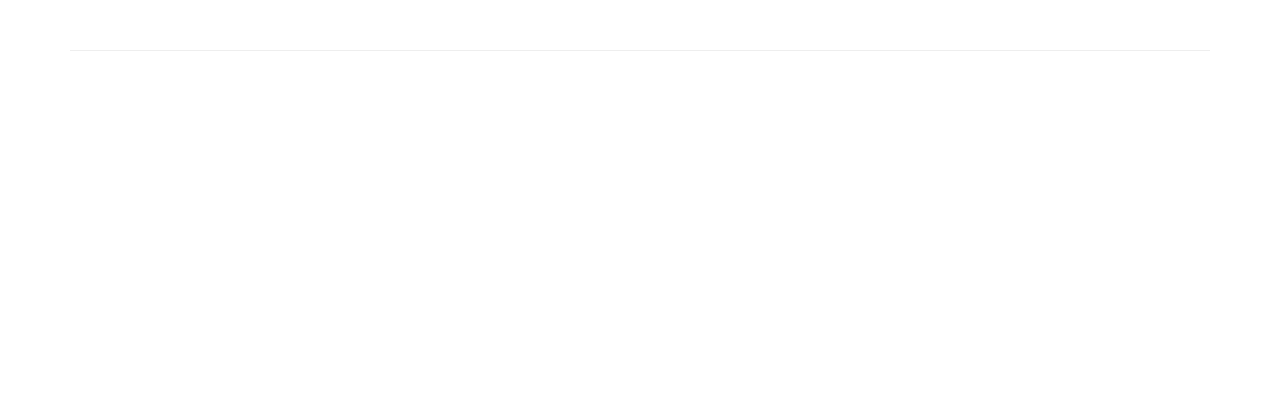
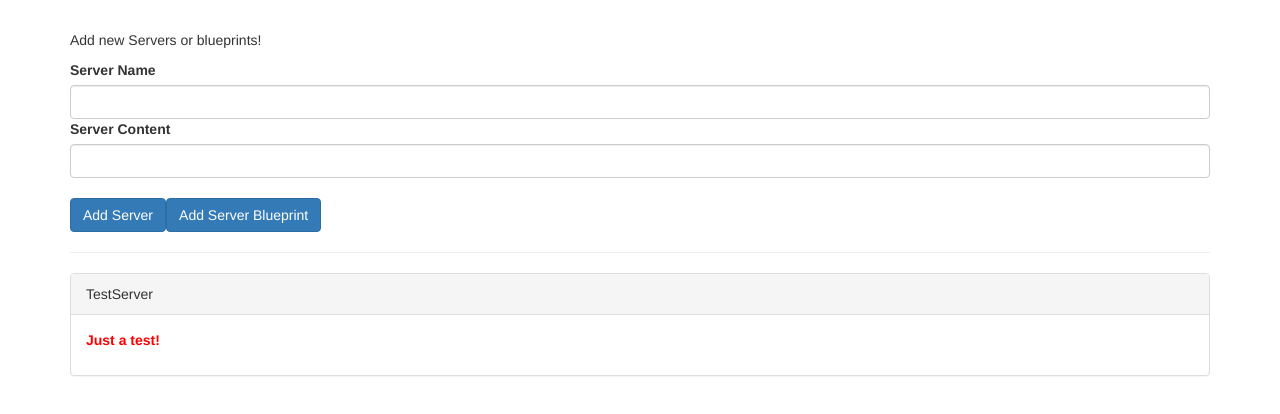
Before and after one commit to davidokun/Angular, an Angular app in the folder cmp-databinding/: page / in a window 1280 px wide. Shown: the top 414 px of the page. Built offline with nearby package versions, Linux system fonts and the light colour scheme.

Commit message:
cmp - Adding binding to custom properties to bind 2 components to pass data between them.

```diff
--- a/cmp-databinding/src/app/app.component.html
+++ b/cmp-databinding/src/app/app.component.html
@@ -1,9 +1,11 @@
 <div class="container">
-
+  <app-cockpit></app-cockpit>
   <hr>
   <div class="row">
     <div class="col-xs-12">
-      <app-server-element *ngFor="let serverElement of serverElements"></app-server-element>
+      <app-server-element
+        *ngFor="let serverElement of serverElements"
+        [element]="serverElement"></app-server-element>
     </div>
   </div>
 </div>
--- a/cmp-databinding/src/app/app.component.ts
+++ b/cmp-databinding/src/app/app.component.ts
@@ -6,8 +6,7 @@ import { Component } from '@angular/core';
   styleUrls: ['./app.component.css']
 })
 export class AppComponent {
-  serverElements = [];
 
-
+  serverElements = [{type: 'server', name: 'TestServer', content: 'Just a test!'}];
 
 }
--- a/cmp-databinding/src/app/server-element/server-element.component.ts
+++ b/cmp-databinding/src/app/server-element/server-element.component.ts
@@ -1,4 +1,4 @@
-import { Component, OnInit } from '@angular/core';
+import {Component, Input, OnInit} from '@angular/core';
 
 @Component({
   selector: 'app-server-element',
@@ -7,6 +7,9 @@ import { Component, OnInit } from '@angular/core';
 })
 export class ServerElementComponent implements OnInit {
 
+  @Input()
+  element: {type: string, name: string, content: string};
+
   constructor() { }
 
   ngOnInit() {
```
